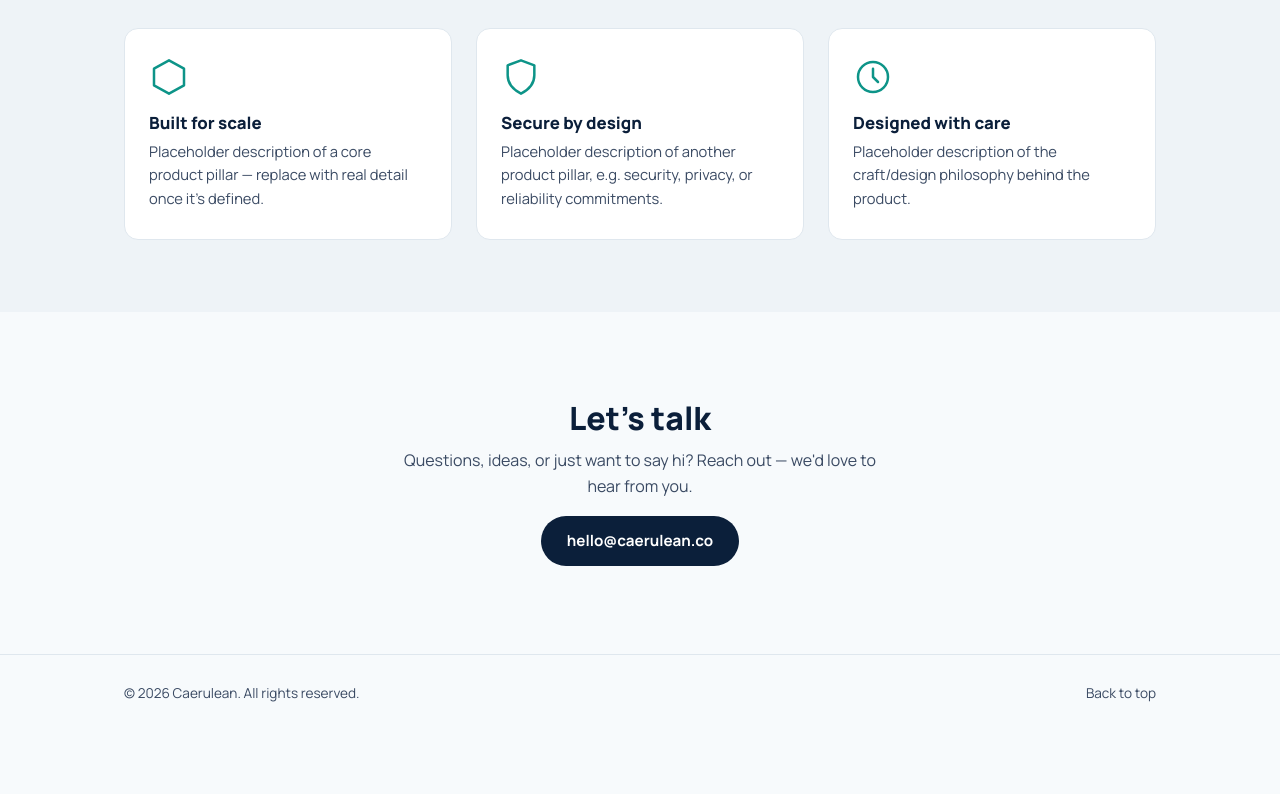
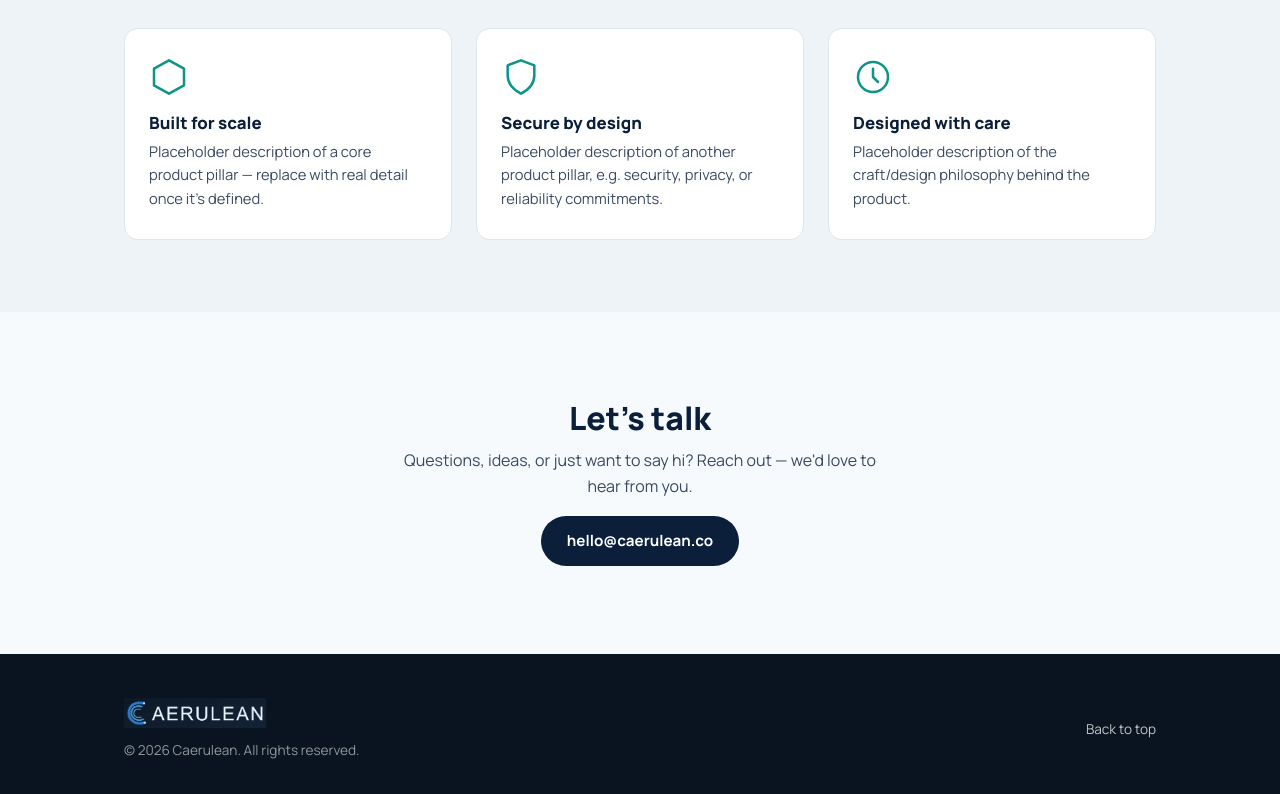
Before and after one commit to AGM2004/Caerulean, a plain HTML site: page index.html in a window 1280 px wide. Shown: the part 979-1773 px from the top of the page. Before the commit the page ends 1712 px from the top, so only its background shows below. Drawn offline with Linux system fonts and the light colour scheme.

Commit message:
Add real logo, replacing placeholder brand mark
Crop the supplied wordmark into a square nav/favicon badge and a
trimmed footer lockup, and restyle the footer as a dark band that
matches the logo's background so it reads as one piece.

Co-Authored-By: Claude Sonnet 5 <noreply@anthropic.com>

```diff
--- a/css/styles.css
+++ b/css/styles.css
@@ -8,6 +8,7 @@
   --bg-alt: #eef3f7;
   --card: #ffffff;
   --border: #dfe7ee;
+  --ink-deep: #0a1420;
   --radius: 14px;
   --max-width: 1080px;
   --font: "Manrope", -apple-system, BlinkMacSystemFont, "Segoe UI", sans-serif;
@@ -84,11 +85,11 @@ a {
 }
 
 .brand-mark {
-  width: 22px;
-  height: 22px;
-  border-radius: 7px;
-  background: linear-gradient(135deg, var(--teal) 0%, var(--ink) 100%);
-  display: inline-block;
+  width: 30px;
+  height: 30px;
+  border-radius: 8px;
+  display: block;
+  object-fit: cover;
 }
 
 .nav-links {
@@ -283,8 +284,8 @@ a {
 /* Footer */
 
 .site-footer {
-  border-top: 1px solid var(--border);
-  padding: 28px 0;
+  background: var(--ink-deep);
+  padding: 44px 0 32px;
 }
 
 .footer-inner {
@@ -292,18 +293,35 @@ a {
   justify-content: space-between;
   align-items: center;
   flex-wrap: wrap;
+  gap: 20px;
+  font-size: 0.85rem;
+}
+
+.footer-brand {
+  display: flex;
+  flex-direction: column;
+  align-items: flex-start;
   gap: 12px;
-  font-size: 0.85rem;
-  color: var(--ink-soft);
+}
+
+.footer-logo {
+  height: 30px;
+  width: auto;
+  display: block;
+}
+
+.footer-copyright {
+  margin: 0;
+  color: rgba(255, 255, 255, 0.55);
 }
 
 .footer-links a {
-  color: var(--ink-soft);
+  color: rgba(255, 255, 255, 0.75);
   text-decoration: none;
 }
 
 .footer-links a:hover {
-  color: var(--teal-dark);
+  color: var(--teal);
 }
 
 /* Responsive */
--- a/index.html
+++ b/index.html
@@ -5,7 +5,8 @@
   <meta name="viewport" content="width=device-width, initial-scale=1.0" />
   <title>Caerulean</title>
   <meta name="description" content="Caerulean is coming soon. We're building something worth waiting for." />
-  <link rel="icon" href="favicon.svg" type="image/svg+xml" />
+  <link rel="icon" href="img/caerulean-mark-32.png" type="image/png" sizes="32x32" />
+  <link rel="apple-touch-icon" href="img/caerulean-mark-180.png" />
   <link rel="preconnect" href="https://fonts.googleapis.com" />
   <link rel="preconnect" href="https://fonts.gstatic.com" crossorigin />
   <link href="https://fonts.googleapis.com/css2?family=Manrope:wght@400;500;600;700;800&display=swap" rel="stylesheet" />
@@ -15,7 +16,7 @@
   <header class="site-header">
     <nav class="nav container">
       <a class="brand" href="#top">
-        <span class="brand-mark" aria-hidden="true"></span>
+        <img class="brand-mark" src="img/caerulean-mark.png" alt="" width="30" height="30" />
         <span class="brand-name">Caerulean</span>
       </a>
       <button class="nav-toggle" id="navToggle" aria-label="Toggle menu" aria-expanded="false">
@@ -97,7 +98,10 @@
 
   <footer class="site-footer">
     <div class="container footer-inner">
-      <span>&copy; <span id="year"></span> Caerulean. All rights reserved.</span>
+      <div class="footer-brand">
+        <img class="footer-logo" src="img/caerulean-wordmark.png" alt="Caerulean" />
+        <p class="footer-copyright">&copy; <span id="year"></span> Caerulean. All rights reserved.</p>
+      </div>
       <div class="footer-links">
         <a href="#top">Back to top</a>
       </div>
```
Also changed, not shown: favicon.svg (deleted), img/caerulean-mark-180.png (added), img/caerulean-mark-32.png (added), img/caerulean-mark-512.png (added), img/caerulean-mark.png (added), img/caerulean-wordmark-source.png (added), img/caerulean-wordmark.png (added).
